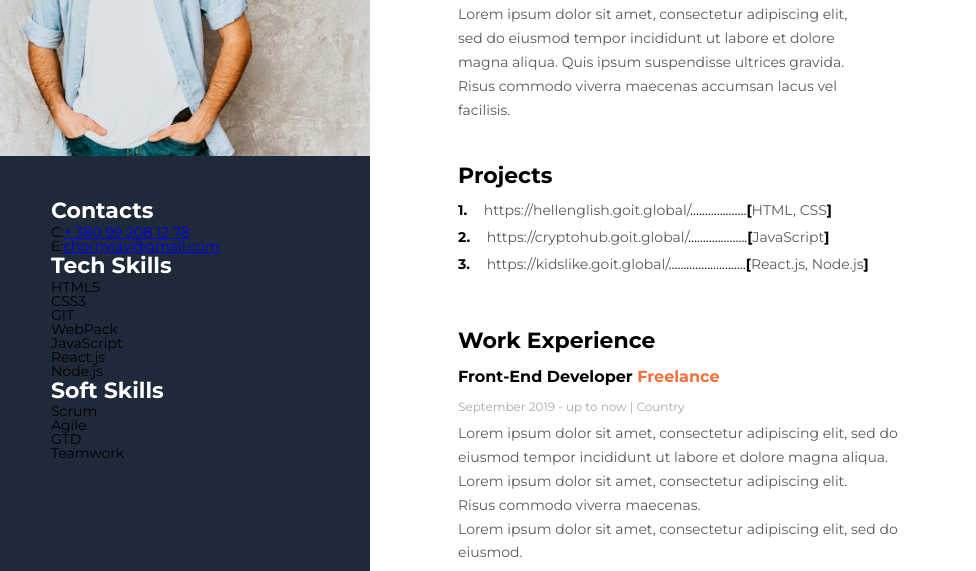
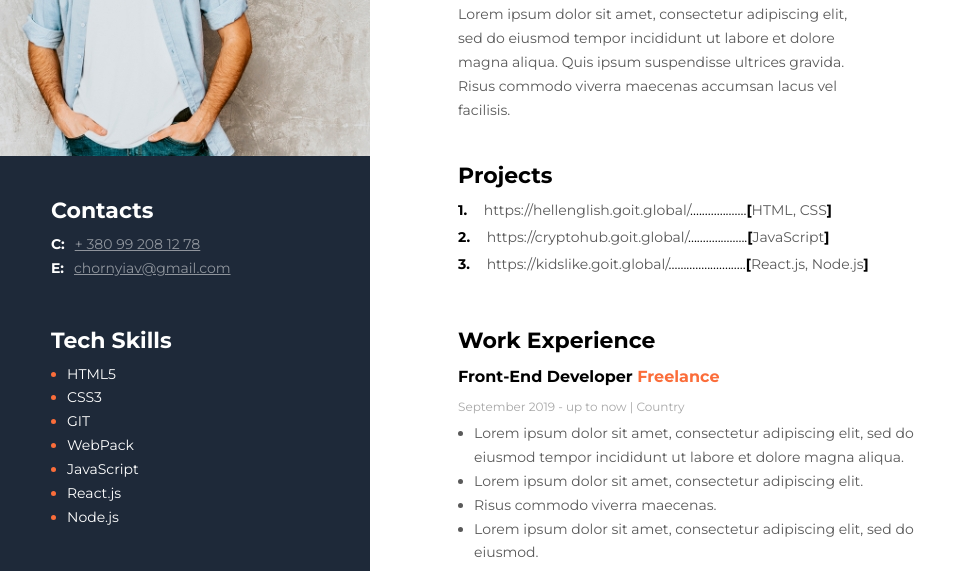
Before and after one commit to davyd476/cv, a plain HTML site: page index.html in a window 1280 px wide. Shown: the part 198-769 px from the top of the page, without its empty margins (0-976 px from the left). Drawn offline with nearby package versions, Linux system fonts and the light colour scheme.

Commit message:
add styles for sidebar

```diff
--- a/css/styles.css
+++ b/css/styles.css
@@ -1,3 +1,7 @@
+ul {
+  list-style: disc;
+}
+
 .body {
   display: flex;
 
@@ -17,10 +21,36 @@
 
 .aside-title {
   color: white;
-
   font-size: 22px;
   font-weight: 700;
   line-height: 1.22;
+  margin-bottom: 8px;
+}
+
+.aside-title-top {
+  margin-top: 44px;
+}
+
+.contacts-list {
+  list-style: none;
+
+  margin-bottom: 47px;
+}
+
+.phone,
+.email {
+  color: rgb(255, 255, 255);
+
+  font-weight: 700;
+}
+
+.link-phone,
+.link-email {
+  margin-left: 10px;
+  color: rgb(255, 255, 255);
+  opacity: 0.5;
+
+  line-height: 1.71;
 }
 
 .main {
@@ -45,12 +75,13 @@
   margin-bottom: 40px;
 
   width: 400px;
+  line-height: 1.71;
   color: rgb(89, 89, 89);
-  line-height: 1.71;
 }
 
 .projects-list {
   margin-bottom: 8px;
+
   font-size: 22px;
   font-weight: 700;
   line-height: 1.22;
@@ -68,20 +99,26 @@
 }
 
 .link-portfolio {
-  color: rgb(89, 89, 89);
   line-height: 1.71;
   text-decoration: none;
+  color: rgb(89, 89, 89);
 }
 
 .link-portfolio:hover {
+  text-decoration: underline;
   color: #fb6d3a;
+}
+
+.link-email:hover,
+.link-phone:hover {
   text-decoration: underline;
+  color: #0ef1e9b1;
 }
 
 .technology {
-  color: #595959;
   font-weight: 400;
   line-height: 1.71;
+  color: #595959;
 }
 
 .symbol {
@@ -111,15 +148,30 @@
   color: #a8a8a8;
   margin-bottom: 8px;
   font-size: 12px;
-  font-weight: 400;
   line-height: 1.25;
 }
 
 .list-activities {
   width: 500px;
+  padding-left: 16px;
   margin-bottom: 16px;
   color: rgb(89, 89, 89);
   font-size: 14px;
   font-weight: 400;
   line-height: 1.71;
 }
+
+.program {
+  color: #fb6d3a;
+  font-size: 14px;
+  font-weight: 400;
+  line-height: 1.71;
+}
+
+.program-item {
+  color: rgb(255, 255, 255);
+}
+
+.program-item-li {
+  margin-left: 16px;
+}
--- a/index.html
+++ b/index.html
@@ -23,31 +23,54 @@ https://cdn.jsdelivr.net/npm/reset-css@5.0.2/reset.min.css
       <img src="./images/person.jpeg" alt="Anton Chornyi" />
       <div class="contacts-wrapper">
         <h2 class="aside-title">Contacts</h2>
-        <ul>
+        <ul class="contacts-list">
           <li>
-            <span>C:</span><a href="tel:+380992081278">+ 380 99 208 12 78</a>
+            <span class="phone">C:</span
+            ><a class="link-phone" href="tel:+380992081278"
+              >+ 380 99 208 12 78</a
+            >
           </li>
           <li>
-            <span>E:</span
-            ><a href="mailto:chornyiav@gmail.com">chornyiav@gmail.com</a>
+            <span class="email">E:</span
+            ><a class="link-email" href="mailto:chornyiav@gmail.com"
+              >chornyiav@gmail.com</a
+            >
           </li>
         </ul>
         <h2 class="aside-title">Tech Skills</h2>
-        <ul>
-          <li>HTML5</li>
-          <li>CSS3</li>
-          <li>GIT</li>
-          <li>WebPack</li>
-          <li>JavaScript</li>
-          <li>React.js</li>
-          <li>Node.js</li>
+        <ul class="program">
+          <li class="program-item-li">
+            <span class="program-item">HTML5</span>
+          </li>
+          <li class="program-item-li">
+            <span class="program-item">CSS3</span>
+          </li>
+          <li class="program-item-li"><span class="program-item">GIT</span></li>
+          <li class="program-item-li">
+            <span class="program-item">WebPack</span>
+          </li>
+          <li class="program-item-li">
+            <span class="program-item">JavaScript</span>
+          </li>
+          <li class="program-item-li">
+            <span class="program-item">React.js</span>
+          </li>
+          <li class="program-item-li">
+            <span class="program-item">Node.js</span>
+          </li>
         </ul>
-        <h2 class="aside-title">Soft Skills</h2>
-        <ul>
-          <li>Scrum</li>
-          <li>Agile</li>
-          <li>GTD</li>
-          <li>Teamwork</li>
+        <h2 class="aside-title aside-title-top">Soft Skills</h2>
+        <ul class="program">
+          <li class="program-item-li">
+            <span class="program-item">Scrum</span>
+          </li>
+          <li class="program-item-li">
+            <span class="program-item">Agile</span>
+          </li>
+          <li class="program-item-li"><span class="program-item">GTD</span></li>
+          <li class="program-item-li">
+            <span class="program-item">Teamwork</span>
+          </li>
         </ul>
       </div>
     </aside>
```
